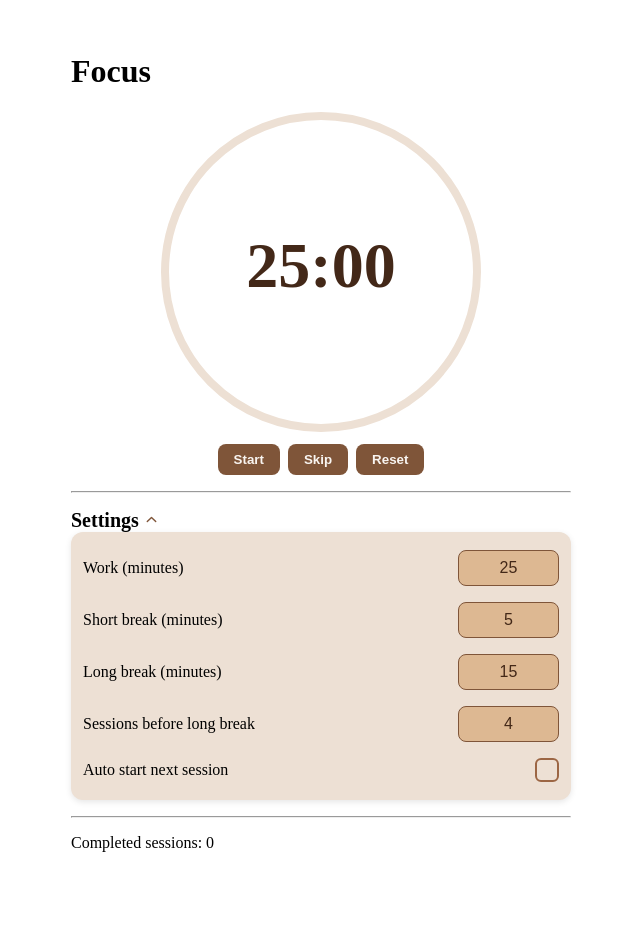
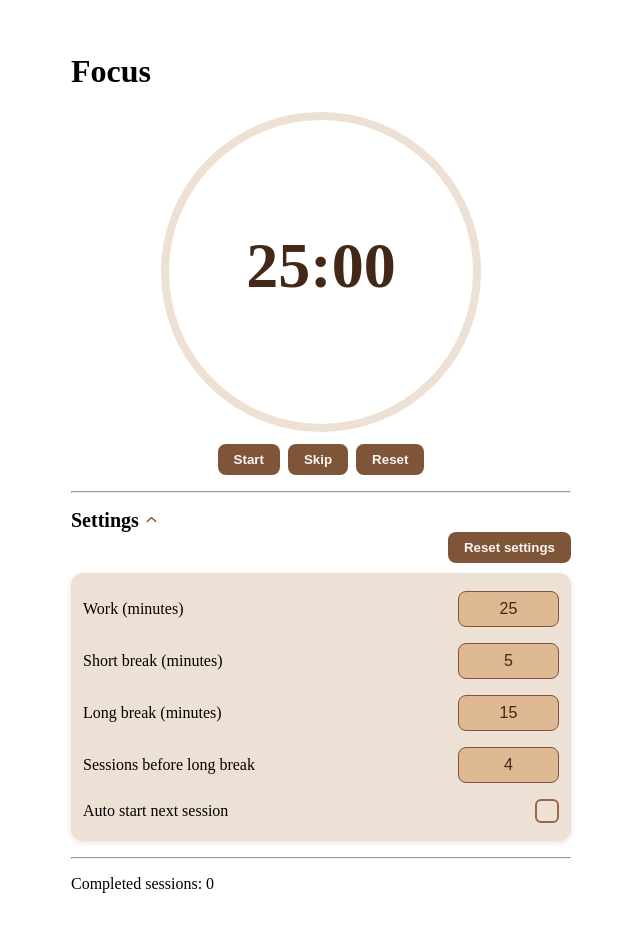
Before and after one commit to DamiDevApp/pomodoro-dawn, a React (Vite) app: page / in a window 1280 px wide. Both pictures are taken after a click on the heading "Settings". Shown: the whole page, without its empty margins (319-959 px from the left). Before the commit the page ends 884 px from the top, so only its background shows below. Built offline with nearby package versions, Linux system fonts and the light colour scheme.

Commit message:
Added reset button
In case users want to reset or know the default configuration for the
pomodoro

```diff
--- a/src/components/PomodoroTimer.tsx
+++ b/src/components/PomodoroTimer.tsx
@@ -1,18 +1,10 @@
 import { useEffect, useRef, useState } from 'react';
 import { useHistory } from '../hooks/useHistory';
 import Button from './ui/Button';
-import type { Settings, SessionType } from '../types';
+import { type Settings, type SessionType, DEFAULT_SETTINGS } from '../types';
 import SettingsCard from './SettingsCard';
 import CircularProgress from './CircularProgress';
 import './pomodoro-timer.css';
-
-const DEFAULT_SETTINGS: Settings = {
-  workMinutes: 25,
-  shortBreakMinutes: 5,
-  longBreakMinutes: 15,
-  sessionsBeforeLongBreak: 4,
-  autoStartNext: false,
-};
 
 function formatTime(totalSec: number) {
   const mm = Math.floor(totalSec / 60)
@@ -197,10 +189,13 @@ export default function PomodoroTimer() {
     if (!isRunning) {
       setRemainingSec(getInitialSeconds(session, settings));
     }
-  }, [session]);
+  }, [isRunning, session, settings]);
 
   function updateSetting<K extends keyof Settings>(k: K, v: Settings[K]) {
     setSettings((prev) => ({ ...prev, [k]: v }));
+  }
+  function resetSettings() {
+    setSettings(DEFAULT_SETTINGS);
   }
 
   return (
@@ -231,7 +226,11 @@ export default function PomodoroTimer() {
       </div>
 
       <hr style={{ margin: '16px 0' }} />
-      <SettingsCard updateSetting={updateSetting} settings={settings} />
+      <SettingsCard
+        updateSetting={updateSetting}
+        settings={settings}
+        resetSettings={resetSettings}
+      />
 
       <hr style={{ margin: '16px 0' }} />
       <div>Completed sessions: {completedSessions}</div>
--- a/src/components/SettingsCard.tsx
+++ b/src/components/SettingsCard.tsx
@@ -3,22 +3,28 @@ import type { Settings } from '../types';
 import './settings-card.css';
 import { IonIcon } from '@ionic/react';
 import { chevronDownOutline } from 'ionicons/icons';
+import Button from './ui/Button';
 
 interface SettingsCardProp {
   updateSetting: <K extends keyof Settings>(k: K, v: Settings[K]) => void;
+  resetSettings: () => void;
   settings: Settings;
 }
 
 export default function SettingsCard({
   updateSetting,
   settings,
+  resetSettings,
 }: SettingsCardProp) {
   return (
     <div>
       <details>
+        <div style={{ justifyContent: 'flex-end', display: 'flex', marginBottom: '10px'}}>
+          <Button onClick={resetSettings}>Reset settings</Button>
+        </div>
         <summary>
           <span className='title'>Settings</span>
-          <IonIcon icon={chevronDownOutline} className='chevron'/>
+          <IonIcon icon={chevronDownOutline} className='chevron' />
         </summary>
         <Card>
           <div className='setting-row'>
--- a/src/types.ts
+++ b/src/types.ts
@@ -14,3 +14,11 @@ export interface Settings {
   sessionsBeforeLongBreak: number | "";
   autoStartNext: boolean;
 }
+
+export const DEFAULT_SETTINGS: Settings = {
+  workMinutes: 25,
+  shortBreakMinutes: 5,
+  longBreakMinutes: 15,
+  sessionsBeforeLongBreak: 4,
+  autoStartNext: false,
+};
```
